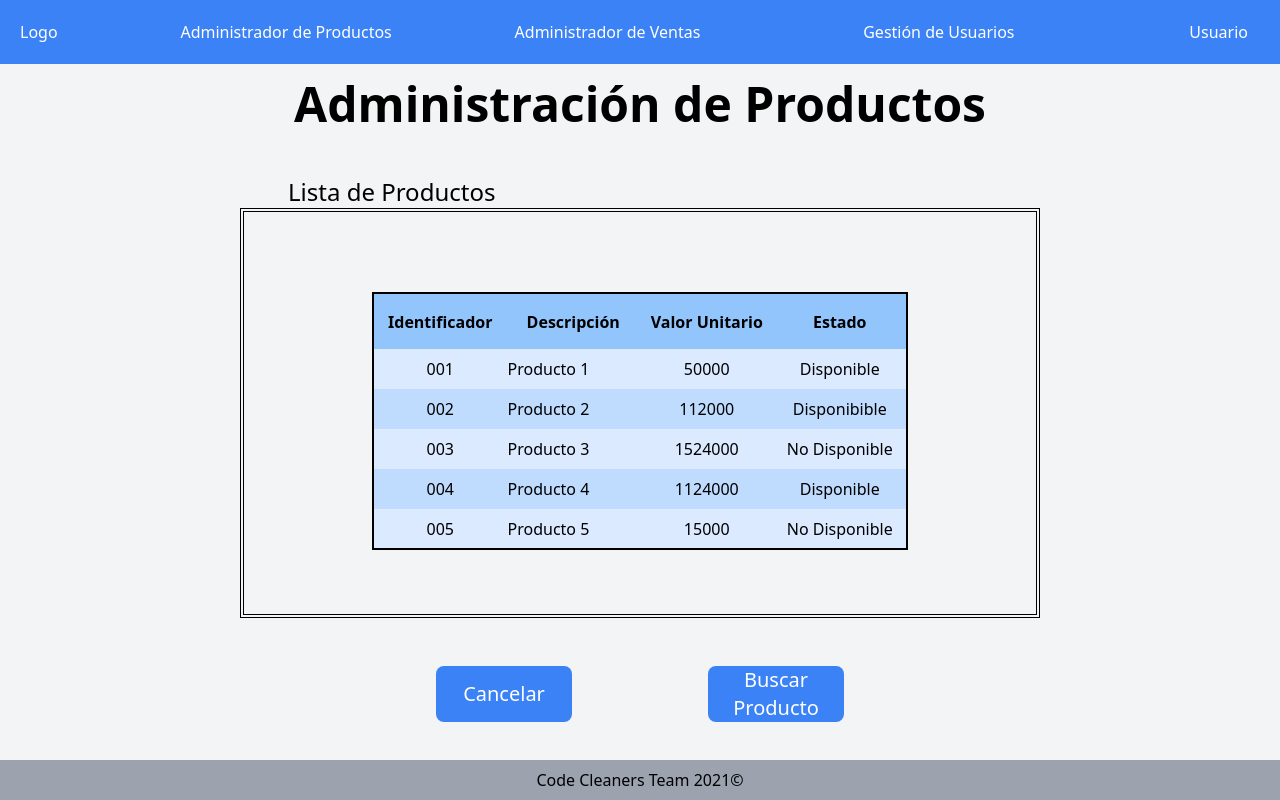
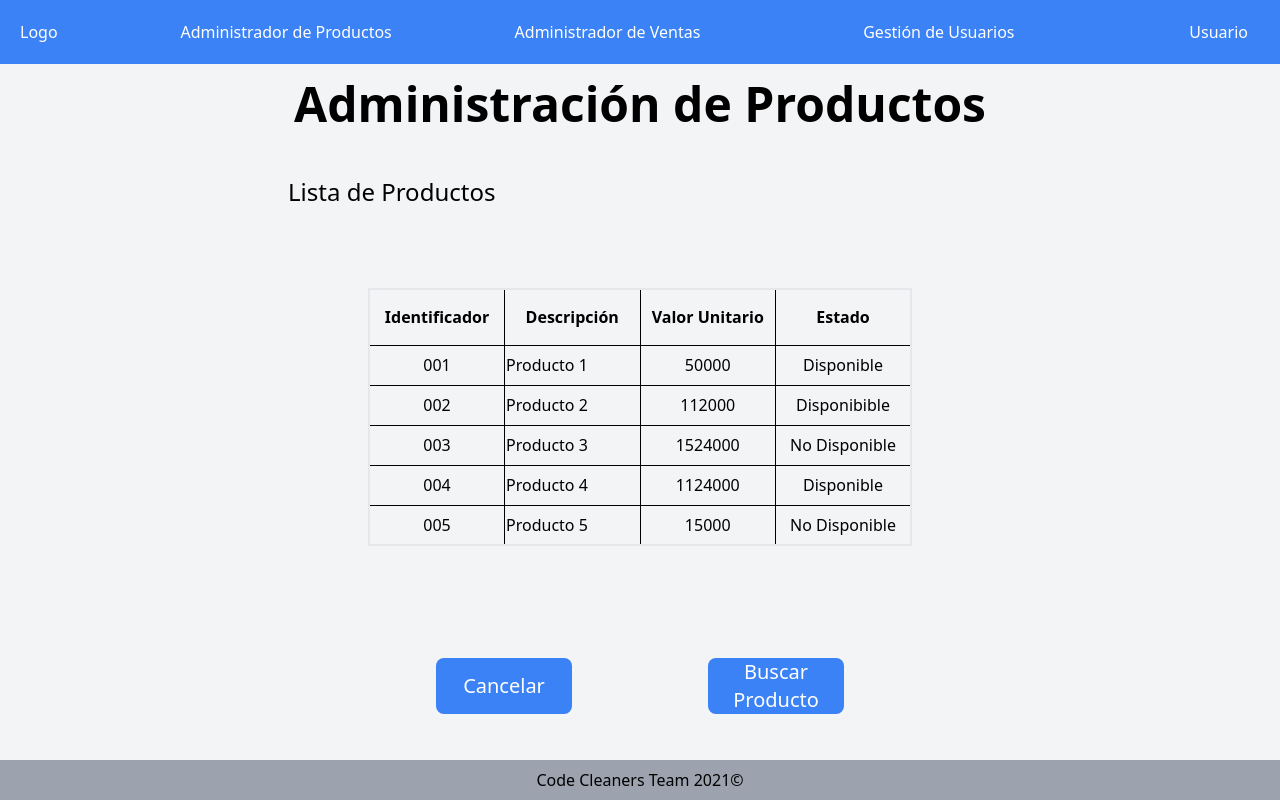
Before and after one commit to codecleanersteam/ProyectoCiclo3, a React (Create React App) app: page /product/list in a window 1280 px wide. Built offline with nearby package versions, Linux system fonts and the light colour scheme.

Commit message:
Ajuste de detalles tablas

```diff
--- a/src/pages/products/List.jsx
+++ b/src/pages/products/List.jsx
@@ -7,46 +7,46 @@ const ListProduct = () => {
               Administración de Productos
             </div>
             <p className="pt-12 pl-12 text-2xl">Lista de Productos</p>
-            <div className="border-4 border-black border-double place-content-center w-full pr-32 pl-32 pt-20 pb-16">
+            <div className="place-content-center w-full pr-32 pl-32 pt-20 pb-16">
               <table className="table-fixed border-2 w-full">
                 <thead>
-                  <tr className="bg-blue-300 h-14">
-                    <th className="w-1/4">Identificador</th>
-                    <th className="w-1/4">Descripción</th>
-                    <th className="w-1/4">Valor Unitario</th>
-                    <th className="w-1/4">Estado</th>
+                  <tr className="h-14">
+                    <th className="w-1/4 border border-black">Identificador</th>
+                    <th className="w-1/4 border border-black">Descripción</th>
+                    <th className="w-1/4 border border-black">Valor Unitario</th>
+                    <th className="w-1/4 border border-black">Estado</th>
                   </tr>
                 </thead>
                 <tbody>
-                  <tr className="bg-blue-100 h-10">
-                    <td className="text-center">001</td>
-                    <td>Producto 1</td>
-                    <td className="text-center">50000</td>
-                    <td className="text-center">Disponible</td>
+                  <tr className="h-10">
+                    <td className="text-center border border-black">001</td>
+                    <td className=" border border-black">Producto 1</td>
+                    <td className="text-center border border-black">50000</td>
+                    <td className="text-center border border-black">Disponible</td>
                   </tr>
-                  <tr class="bg-blue-200 h-10">
-                    <td className="text-center">002</td>
-                    <td>Producto 2</td>
-                    <td className="text-center">112000</td>
-                    <td className="text-center">Disponibible</td>
+                  <tr className="h-10">
+                    <td className="text-center border border-black">002</td>
+                    <td className=" border border-black">Producto 2</td>
+                    <td className="text-center border border-black">112000</td>
+                    <td className="text-center border border-black">Disponibible</td>
                   </tr>
-                  <tr className="bg-blue-100 h-10">
-                    <td className="text-center">003</td>
-                    <td>Producto 3</td>
-                    <td className="text-center">1524000</td>
-                    <td className="text-center">No Disponible</td>
+                  <tr className="h-10">
+                    <td className="text-center border border-black">003</td>
+                    <td className=" border border-black">Producto 3</td>
+                    <td className="text-center border border-black">1524000</td>
+                    <td className="text-center border border-black">No Disponible</td>
                   </tr>
-                  <tr className="bg-blue-200 h-10">
-                    <td className="text-center">004</td>
-                    <td>Producto 4</td>
-                    <td className="text-center">1124000</td>
-                    <td className="text-center">Disponible</td>
+                  <tr className="h-10">
+                    <td className="text-center border border-black">004</td>
+                    <td className=" border border-black">Producto 4</td>
+                    <td className="text-center border border-black">1124000</td>
+                    <td className="text-center border border-black">Disponible</td>
                   </tr>
-                  <tr className="bg-blue-100 h-10">
-                    <td className="text-center">005</td>
-                    <td>Producto 5</td>
-                    <td className="text-center">15000</td>
-                    <td className="text-center">No Disponible</td>
+                  <tr className="h-10">
+                    <td className="text-center border border-black">005</td>
+                    <td className=" border border-black">Producto 5</td>
+                    <td className="text-center border border-black">15000</td>
+                    <td className="text-center border border-black">No Disponible</td>
                   </tr>
                 </tbody>
               </table>
--- a/src/pages/products/Search.jsx
+++ b/src/pages/products/Search.jsx
@@ -17,7 +17,7 @@ const SearchProduct = () => {
                   />
                 </div>
                 <div className="pt-2 pl-8">
-                    <button className="bg-blue-500 text-white rounded-lg h-10 w-1/2 text-xl"
+                    <button className="bg-blue-500 text-white rounded-lg h-10 w-3/4 text-xl"
                       type="button">
                       Buscar
                     </button>
@@ -25,7 +25,7 @@ const SearchProduct = () => {
               </div>
               <table className="table-fixed border-4 border-black border-double  w-full">
                 <thead>
-                  <tr className="bg-blue-300 h-14">
+                  <tr className="h-14">
                     <th className="w-1/4 border border-black">Identificador</th>
                     <th className="w-1/4 border border-black">Descripción</th>
                     <th className="w-1/4 border border-black">Valor Unitario</th>
@@ -33,25 +33,25 @@ const SearchProduct = () => {
                   </tr>
                 </thead>
                 <tbody>
-                  <tr className="bg-blue-100 h-10">
+                  <tr className="h-10">
                     <td className="text-center border border-black">003</td>
                     <td className=" border border-black">Producto 3</td>
                     <td className="text-center border border-black">1524000</td>
                     <td className="text-center border border-black">No Disponible</td>
                   </tr>
-                  <tr className="bg-blue-200 h-10">
+                  <tr className=" h-10">
                     <td className=" border border-black"> </td>
                     <td className=" border border-black"> </td>
                     <td className=" border border-black"> </td>
                     <td className=" border border-black"> </td>
                   </tr>
-                  <tr className="bg-blue-100 h-10">
+                  <tr className=" h-10">
                     <td className=" border border-black"> </td>
                     <td className=" border border-black"> </td>
                     <td className=" border border-black"> </td>
                     <td className=" border border-black"> </td>
                   </tr>
-                  <tr className="bg-blue-200 h-10">
+                  <tr className=" h-10">
                     <td className=" border border-black"> </td>
                     <td className=" border border-black"> </td>
                     <td className=" border border-black"> </td>
```
